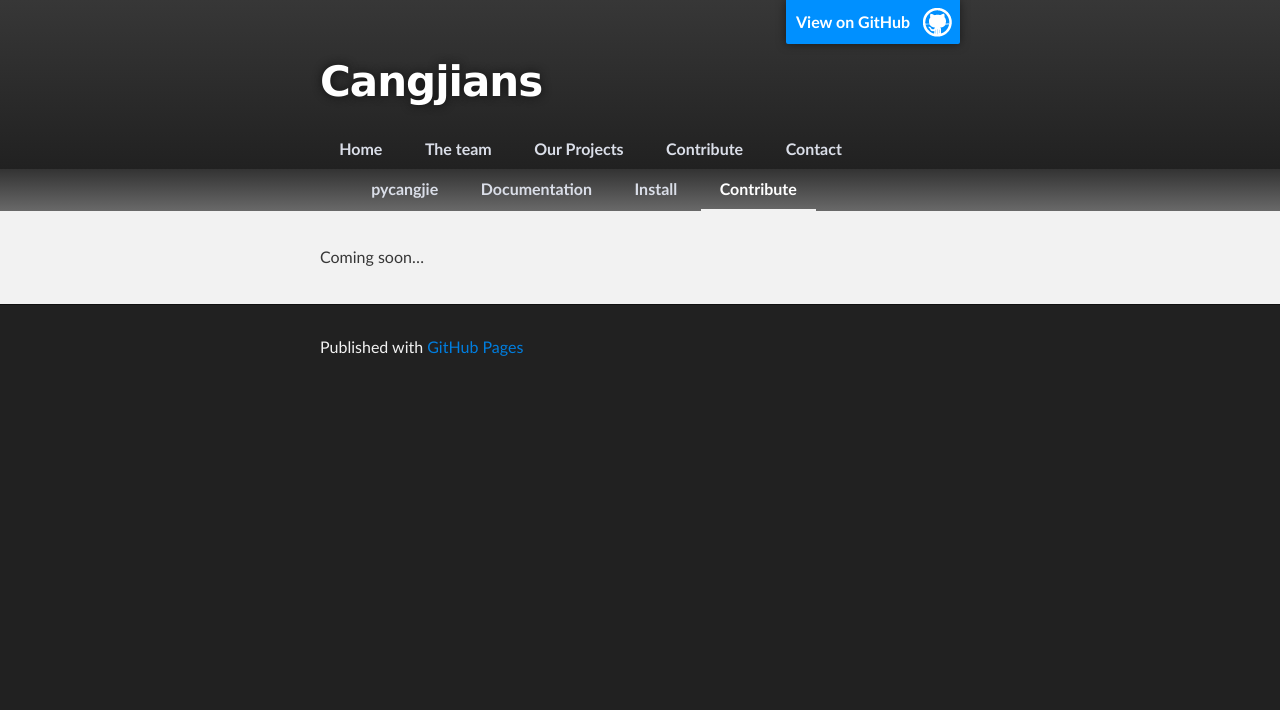
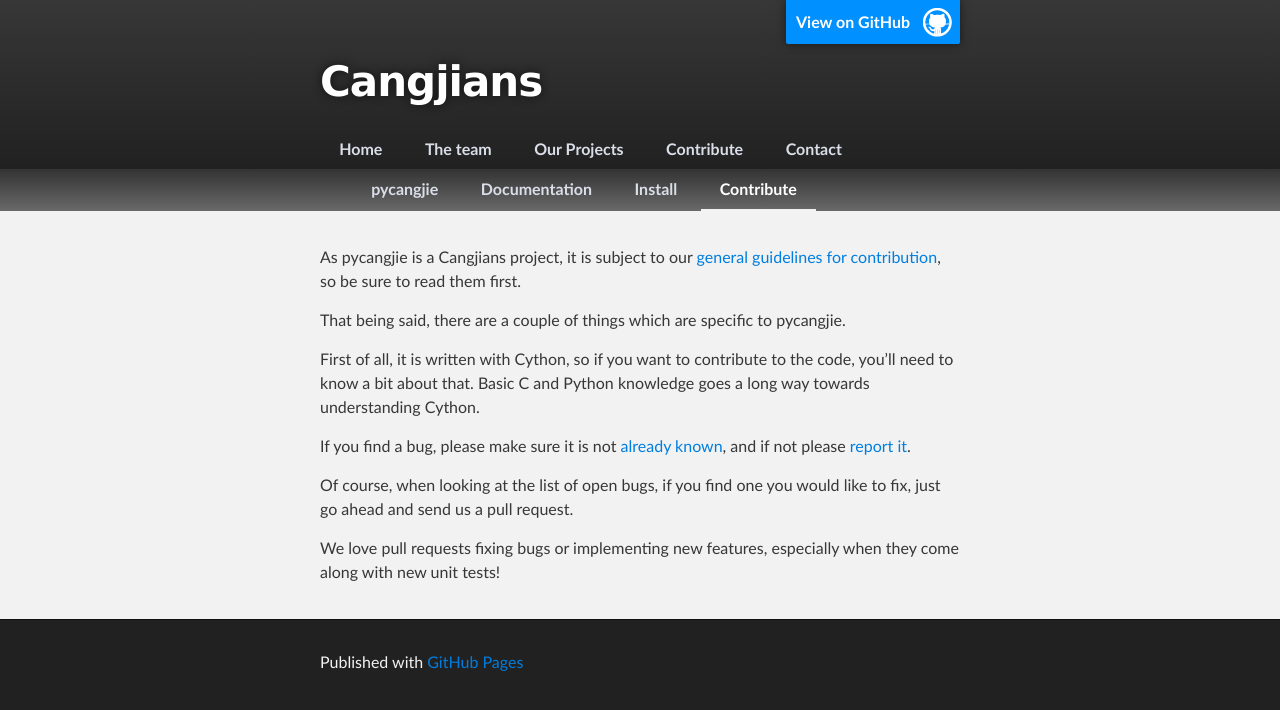
Before and after one commit to brendanhoran/cangjians.github.io, a Jekyll site: the page built from projects/pycangjie/contribute.md, in a window 1280 px wide. Shown: the top 710 px of the page. Built offline with Jekyll 4.4.1, drawn with Linux system fonts in a browser that asks for light colours.

Commit message:
pycangjie: Write project-specific contribution guidelines

```diff
--- a/projects/pycangjie/contribute.md
+++ b/projects/pycangjie/contribute.md
@@ -6,4 +6,23 @@ project: pycangjie
 sub: contribute
 ---
 
-Coming soon...
+As pycangjie is a Cangjians project, it is subject to our
+[general guidelines for contribution](/contribute.html), so be sure to read
+them first.
+
+That being said, there are a couple of things which are specific to
+pycangjie.
+
+First of all, it is written with Cython, so if you want to contribute to the
+code, you'll need to know a bit about that. Basic C and Python knowledge goes
+a long way towards understanding Cython.
+
+If you find a bug, please make sure it is not
+[already known](https://github.com/Cangjians/pycangjie/issues), and if not
+please [report it](https://github.com/Cangjians/pycangjie/issues/new).
+
+Of course, when looking at the list of open bugs, if you find one you would
+like to fix, just go ahead and send us a pull request.
+
+We love pull requests fixing bugs or implementing new features, especially
+when they come along with new unit tests!
```
